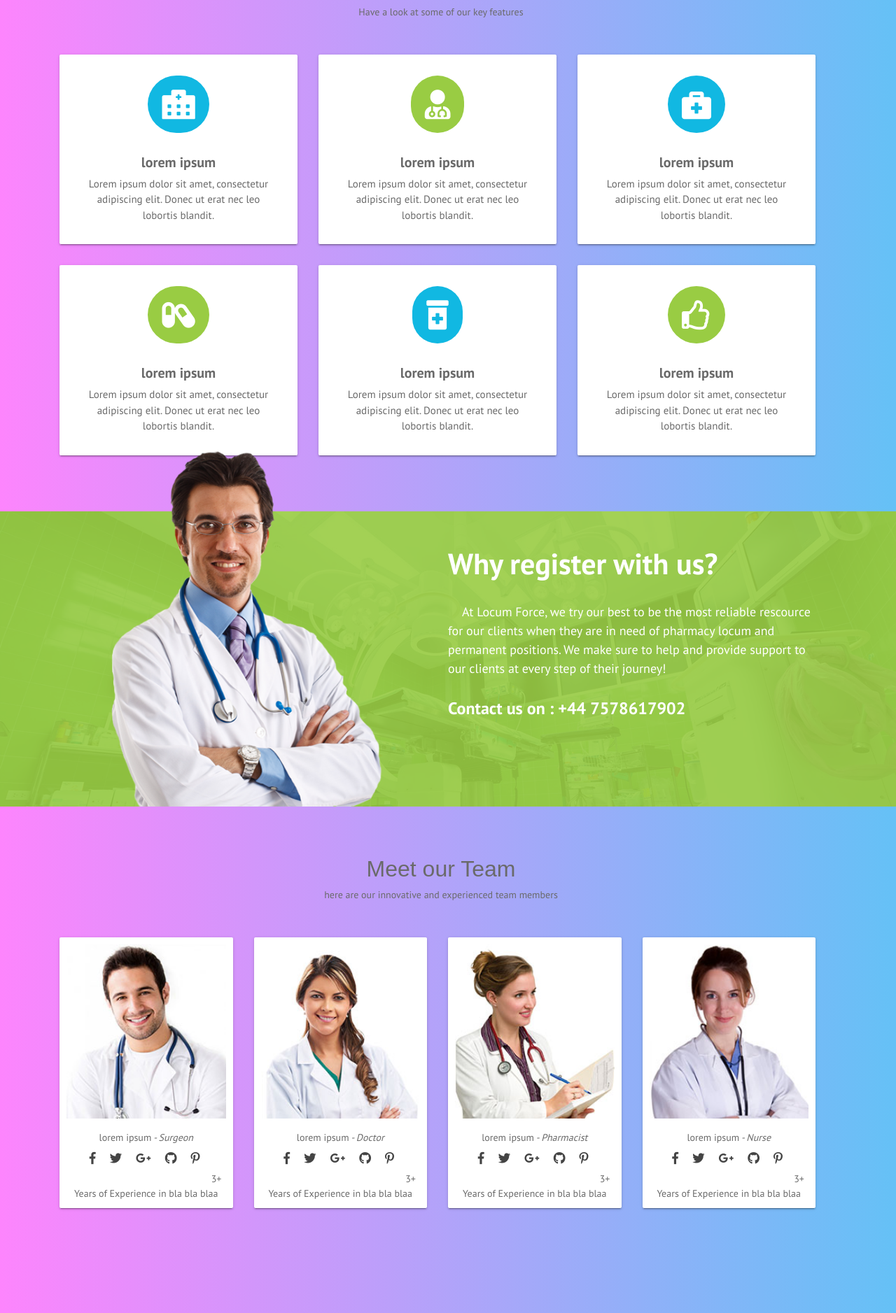
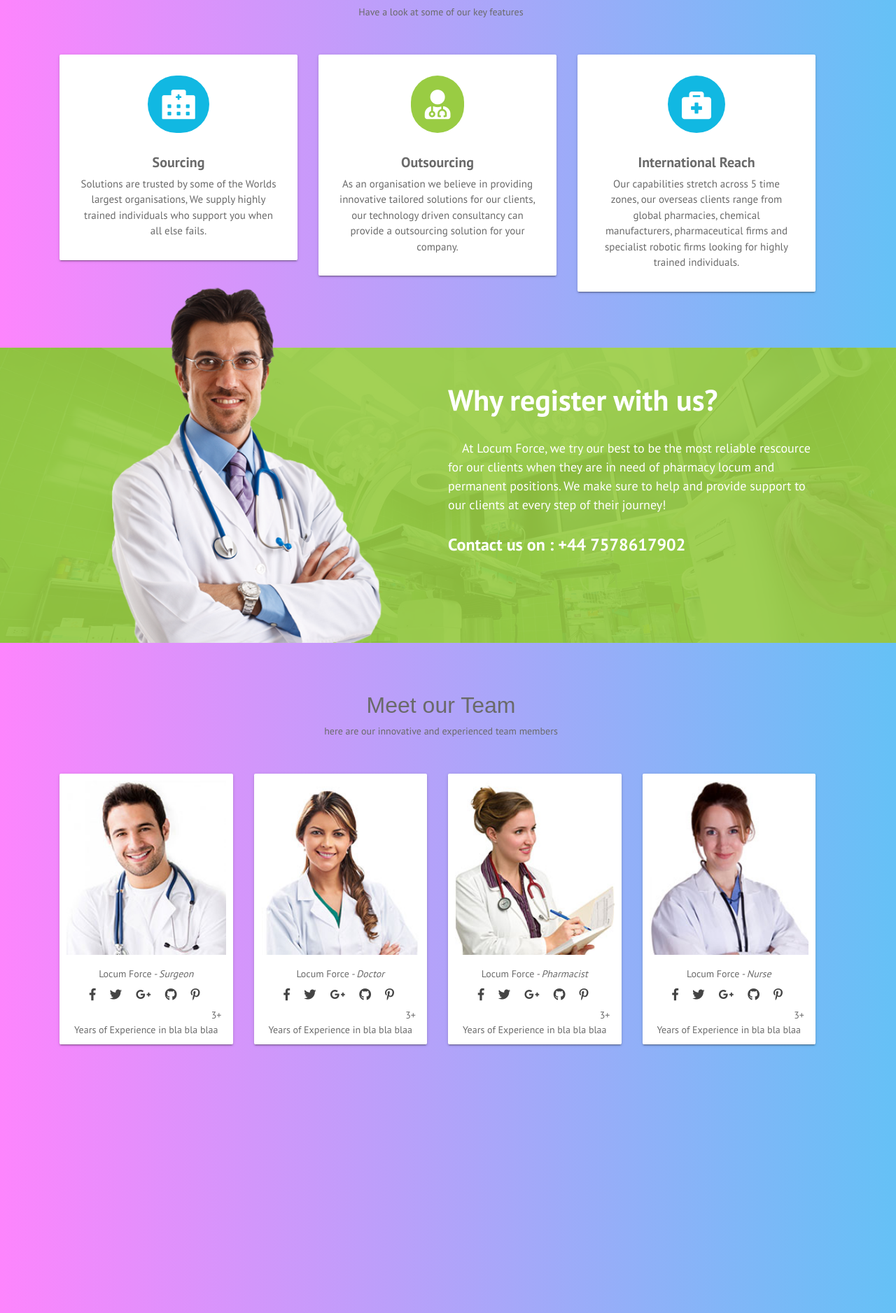
Before and after one commit to blurryface92/locum-app, a Flask app: page / in a window 1280 px wide. Shown: the part 735-2612 px from the top of the page at 70% size. Run offline with Flask 2, Linux system fonts and the light colour scheme; some libraries are stand-ins or nearby versions.

Commit message:
ver30 somthing

```diff
--- a/templates/index.html
+++ b/templates/index.html
@@ -71,16 +71,16 @@
                 <div class="col-md-4 col-sm-6">
                     <div class="single-key">
                         <a class="fas fa-hospital-alt"></a>
-                        <h5>lorem ipsum</h5>
-                        <p>Lorem ipsum dolor sit amet, consectetur adipiscing elit. Donec ut erat nec leo lobortis blandit.</p>
+                        <h5>Sourcing</h5>
+                        <p>Solutions are trusted by some of the Worlds largest organisations, We supply highly trained individuals who support you when all else fails.</p>
                     </div>
                 </div>
 
                 <div class="col-md-4 col-sm-6">
                     <div class="single-key">
                         <i class="fas fa-user-md"></i>
-                        <h5>lorem ipsum</h5>
-                        <p>Lorem ipsum dolor sit amet, consectetur adipiscing elit. Donec ut erat nec leo lobortis blandit.</p>
+                        <h5>Outsourcing</h5>
+                        <p>As an organisation we believe in providing innovative tailored solutions for our clients, our technology driven consultancy can provide a outsourcing solution for your company.</p>
                     </div>
                 </div>
 
@@ -88,40 +88,10 @@
                     <div class="single-key">
 
                         <a class="fas fa-briefcase-medical"></a>
-                        <h5>lorem ipsum</h5>
-                        <p>Lorem ipsum dolor sit amet, consectetur adipiscing elit. Donec ut erat nec leo lobortis blandit.</p>
+                        <h5>International Reach</h5>
+                        <p>Our capabilities stretch across 5 time zones, our overseas clients range from global pharmacies, chemical manufacturers, pharmaceutical firms and specialist robotic firms looking for highly trained individuals.</p>
                     </div>
                 </div>
-
-                <div class="col-md-4 col-sm-6">
-                    <div class="single-key">
-                        <i class="fas fa-capsules"></i>
-                        <h5>lorem ipsum</h5>
-                        <p>Lorem ipsum dolor sit amet, consectetur adipiscing elit. Donec ut erat nec leo lobortis blandit.</p>
-                    </div>
-                </div>
-
-                <div class="col-md-4 col-sm-6">
-                    <div class="single-key">
-                        <a class="fas fa-prescription-bottle-alt"></a>
-                        <h5>lorem ipsum</h5>
-                        <p>Lorem ipsum dolor sit amet, consectetur adipiscing elit. Donec ut erat nec leo lobortis blandit.</p>
-                    </div>
-                </div>
-
-
-
-                <div class="col-md-4 col-sm-6">
-                    <div class="single-key">
-                        <i class="far fa-thumbs-up"></i>
-                        <h5>lorem ipsum</h5>
-                        <p>Lorem ipsum dolor sit amet, consectetur adipiscing elit. Donec ut erat nec leo lobortis blandit.</p>
-                    </div>
-                </div>
-            </div>
-
-
-
 
 
 
@@ -172,7 +142,7 @@
                             <img class="teammempic" alt="" src="static/images/team/team-memb1.jpg">
                         </div>
                         <div class="detfs">
-                            <p>lorem ipsum<i> - Surgeon</i></p>
+                            <p>Locum Force<i> - Surgeon</i></p>
                             <ul>
                                 <li><a href="#"><i class="fab fa-facebook-f fa-lg"></i></a></li>
                                 <li><a href="#"><i class="fab fa-twitter fa-lg"></i></a></li>
@@ -192,7 +162,7 @@
                             <img class="teammempic" alt="" src="static/images/team/team-memb2.jpg">
                         </div>
                         <div class="detfs">
-                            <p>lorem ipsum<i> - Doctor</i></p>
+                            <p>Locum Force<i> - Doctor</i></p>
                             <ul>
                                 <li><a href="#"><i class="fab fa-facebook-f fa-lg"></i></a></li>
                                 <li><a href="#"><i class="fab fa-twitter fa-lg"></i></a></li>
@@ -212,7 +182,7 @@
                             <img class="teammempic" alt="" src="static/images/team/team-memb3.jpg">
                         </div>
                         <div class="detfs">
-                            <p>lorem ipsum<i> - Pharmacist</i></p>
+                            <p>Locum Force<i> - Pharmacist</i></p>
                             <ul>
                                 <li><a href="#"><i class="fab fa-facebook-f fa-lg"></i></a></li>
                                 <li><a href="#"><i class="fab fa-twitter fa-lg"></i></a></li>
@@ -233,7 +203,7 @@
                             <img class="teammempic" alt="" src="static/images/team/team-memb4.jpg">
                         </div>
                         <div class="detfs">
-                            <p>lorem ipsum<i> - Nurse</i></p>
+                            <p>Locum Force<i> - Nurse</i></p>
                             <ul>
                                 <li><a href="#"><i class="fab fa-facebook-f fa-lg"></i></a></li>
                                 <li><a href="#"><i class="fab fa-twitter fa-lg"></i></a></li>
@@ -268,7 +238,7 @@
         					<div class="blog-detail">
         						<small>By Admin | August 10 2018</small>
 								<h4>Methods of Recuirtments</h4>
-								<p> Lorem ipsum dolor sit amet, consectetur adipiscing elit. Nullam justo neque, aliquet sit amet elementum vel, vehicula eget eros. Vivamus arcu metus, mattis sed sagittis at, sagittis quis neque. Praesent.</p>
+								<p> Locum Force dolor sit amet, consectetur adipiscing elit. Nullam justo neque, aliquet sit amet elementum vel, vehicula eget eros. Vivamus arcu metus, mattis sed sagittis at, sagittis quis neque. Praesent.</p>
 								<div class="link">
 									<a href="">Read more </a><i class="fas fa-long-arrow-alt-right"></i>
 								</div>
@@ -285,7 +255,7 @@
         					<div class="blog-detail">
         						<small>By Admin | August 10 2018</small>
 								<h4>Methods of Recuirtments</h4>
-								<p> Lorem ipsum dolor sit amet, consectetur adipiscing elit. Nullam justo neque, aliquet sit amet elementum vel, vehicula eget eros. Vivamus arcu metus, mattis sed sagittis at, sagittis quis neque. Praesent.</p>
+								<p> Locum Force dolor sit amet, consectetur adipiscing elit. Nullam justo neque, aliquet sit amet elementum vel, vehicula eget eros. Vivamus arcu metus, mattis sed sagittis at, sagittis quis neque. Praesent.</p>
 								<div class="link">
 									<a href="">Read more </a><i class="fas fa-long-arrow-alt-right"></i>
 								</div>
@@ -302,7 +272,7 @@
         					<div class="blog-detail">
         						<small>By Admin | August 10 2018</small>
 								<h4>Methods of Recuirtments</h4>
-								<p> Lorem ipsum dolor sit amet, consectetur adipiscing elit. Nullam justo neque, aliquet sit amet elementum vel, vehicula eget eros. Vivamus arcu metus, mattis sed sagittis at, sagittis quis neque. Praesent.</p>
+								<p> Locum Force dolor sit amet, consectetur adipiscing elit. Nullam justo neque, aliquet sit amet elementum vel, vehicula eget eros. Vivamus arcu metus, mattis sed sagittis at, sagittis quis neque. Praesent.</p>
 								<div class="link">
 									<a href="">Read more </a><i class="fas fa-long-arrow-alt-right"></i>
 								</div>
```
Also changed, not shown: site.db (added).
